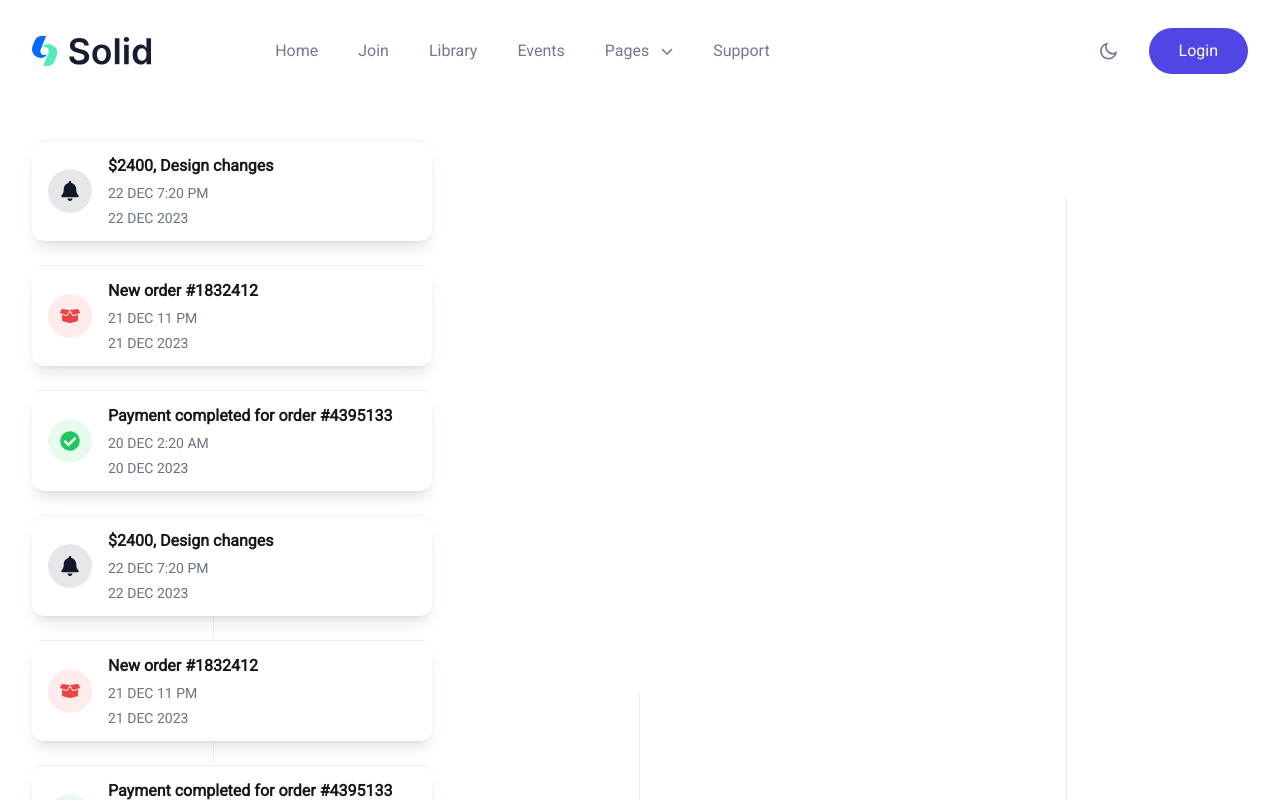
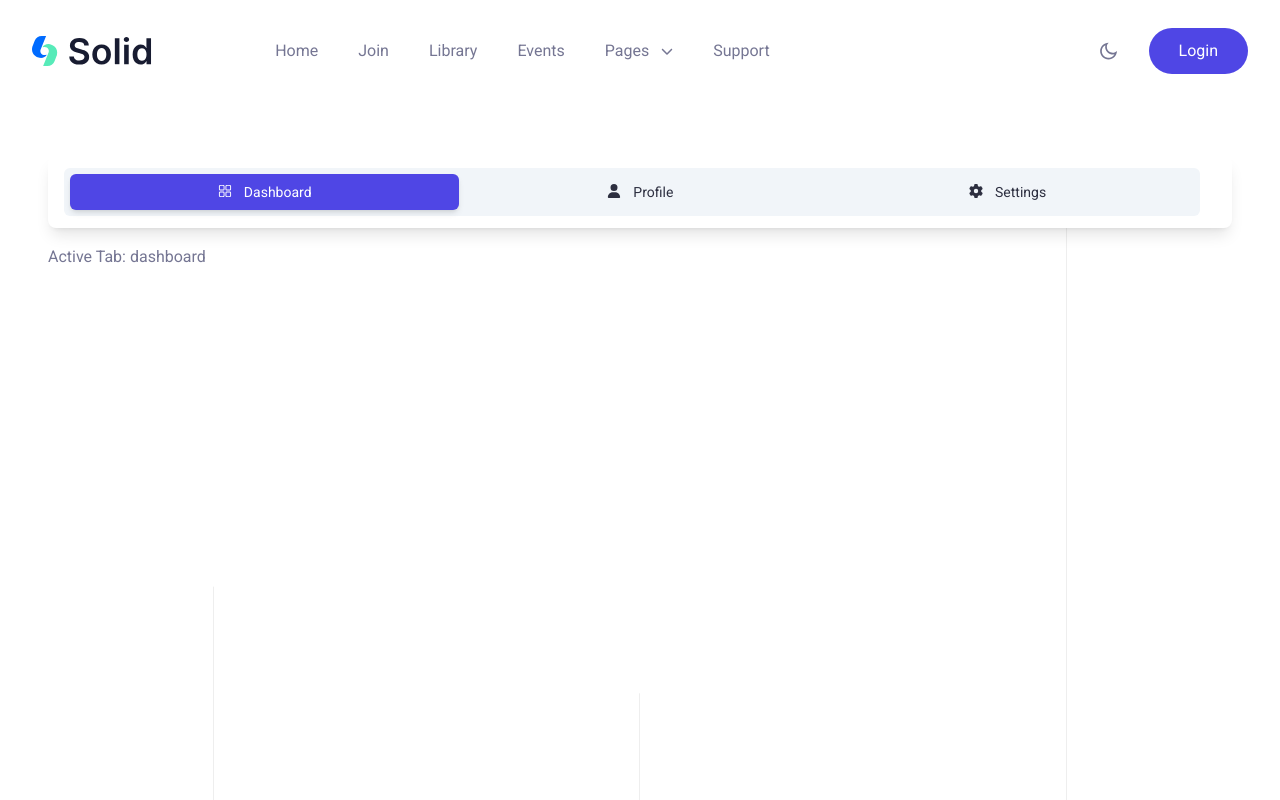
Before and after one commit to siavashsk/eventure, a Next.js app: page /test in a window 1280 px wide. Shown: the top 800 px of the page. Built offline with nearby package versions, Linux system fonts and the light colour scheme.

Commit message:
feat(UI/Tabs): implemented tabs

```diff
--- a/app/(site)/test/page.tsx
+++ b/app/(site)/test/page.tsx
@@ -1,64 +1,36 @@
 "use client";
-import { Timeline } from "@/components/UI";
-import React from "react";
-
-import { FaBell, FaBoxOpen, FaCheckCircle } from "react-icons/fa";
+import { Tabs } from "@/components/UI";
+import React, { useState } from "react";
+import { FaGear, FaUser } from "react-icons/fa6";
+import { RxDashboard } from "react-icons/rx";
 
 const Test = () => {
-  const timelineItems = [
-    {
-      icon: FaBell,
-      iconBgColor: "bg-gray-900/10",
-      iconTextColor: "text-gray-900",
-      title: "$2400, Design changes",
-      description: "22 DEC 7:20 PM",
-      date: "22 DEC 2023",
-    },
-    {
-      icon: FaBoxOpen,
-      iconBgColor: "bg-red-500/10",
-      iconTextColor: "text-red-500",
-      title: "New order #1832412",
-      description: "21 DEC 11 PM",
-      date: "21 DEC 2023",
-    },
-    {
-      icon: FaCheckCircle,
-      iconBgColor: "bg-green-500/10",
-      iconTextColor: "text-green-500",
-      title: "Payment completed for order #4395133",
-      description: "20 DEC 2:20 AM",
-      date: "20 DEC 2023",
-    },
-    {
-      icon: FaBell,
-      iconBgColor: "bg-gray-900/10",
-      iconTextColor: "text-gray-900",
-      title: "$2400, Design changes",
-      description: "22 DEC 7:20 PM",
-      date: "22 DEC 2023",
-    },
-    {
-      icon: FaBoxOpen,
-      iconBgColor: "bg-red-500/10",
-      iconTextColor: "text-red-500",
-      title: "New order #1832412",
-      description: "21 DEC 11 PM",
-      date: "21 DEC 2023",
-    },
-    {
-      icon: FaCheckCircle,
-      iconBgColor: "bg-green-500/10",
-      iconTextColor: "text-green-500",
-      title: "Payment completed for order #4395133",
-      description: "20 DEC 2:20 AM",
-      date: "20 DEC 2023",
-    },
+  const [activeTab, setActiveTab] = useState("dashboard");
+  const tabs = [
+    { id: "dashboard", label: "Dashboard", icon: <RxDashboard /> },
+    { id: "profile", label: "Profile", icon: <FaUser /> },
+    { id: "settings", label: "Settings", icon: <FaGear /> },
   ];
+
+  const handleTabClick = (id: string) => {
+    setActiveTab(id);
+  };
+
   return (
     <div className="h-[100vh] w-full">
       <div className="mt-27 h-full w-full p-8">
-        <Timeline items={timelineItems} />
+        <div className="p-4">
+          <Tabs
+            tabs={tabs.map((tab) => ({
+              ...tab,
+              isActive: tab.id === activeTab,
+            }))}
+            onTabClick={handleTabClick}
+          />
+          <div className="mt-4">
+            <p>Active Tab: {activeTab}</p>
+          </div>
+        </div>
       </div>
     </div>
   );
--- /dev/null
+++ b/components/UI/Tabs/index.tsx
@@ -0,0 +1,48 @@
+import React from "react";
+
+type Tab = {
+  id: string;
+  label: string;
+  icon: React.ReactNode;
+  isActive?: boolean;
+};
+
+interface TabsProps {
+  tabs: Tab[];
+  onTabClick: (id: string) => void;
+}
+
+const Tabs: React.FC<TabsProps> = ({ tabs, onTabClick }) => {
+  return (
+    <div className="rounded-lg bg-white py-3 pl-4 pr-8 shadow-lg dark:border-strokedark dark:bg-blacksection">
+      <div className="relative right-0">
+        <ul
+          className="relative flex list-none flex-wrap rounded-md bg-slate-100 dark:bg-blacksection px-1.5 py-1.5"
+          data-tabs="tabs"
+          role="list"
+        >
+          {tabs.map((tab) => (
+            <li key={tab.id} className="z-30 flex-auto text-center">
+              <button
+                className={`z-30 mb-0 flex w-full cursor-pointer items-center justify-center rounded-md border-0 px-0 py-2 text-sm transition-all ease-in-out ${
+                  tab.isActive
+                    ? "bg-primary text-white shadow-md"
+                    : "bg-inherit text-strokedark dark:text-white"
+                }`}
+                data-tab-target={tab.id}
+                role="tab"
+                aria-selected={tab.isActive}
+                onClick={() => onTabClick(tab.id)}
+              >
+                <span className="mr-1.5 h-4 w-4">{tab.icon}</span>
+                <span className="ml-1">{tab.label}</span>
+              </button>
+            </li>
+          ))}
+        </ul>
+      </div>
+    </div>
+  );
+};
+
+export default Tabs;
--- a/components/UI/index.ts
+++ b/components/UI/index.ts
@@ -11,3 +11,4 @@ export { default as Radio } from "./Radio";
 export { default as Switch } from "./Switch";
 export { default as Toast } from "./Toast";
 export { default as Timeline } from "./Timeline";
+export { default as Tabs } from "./Tabs";
```
